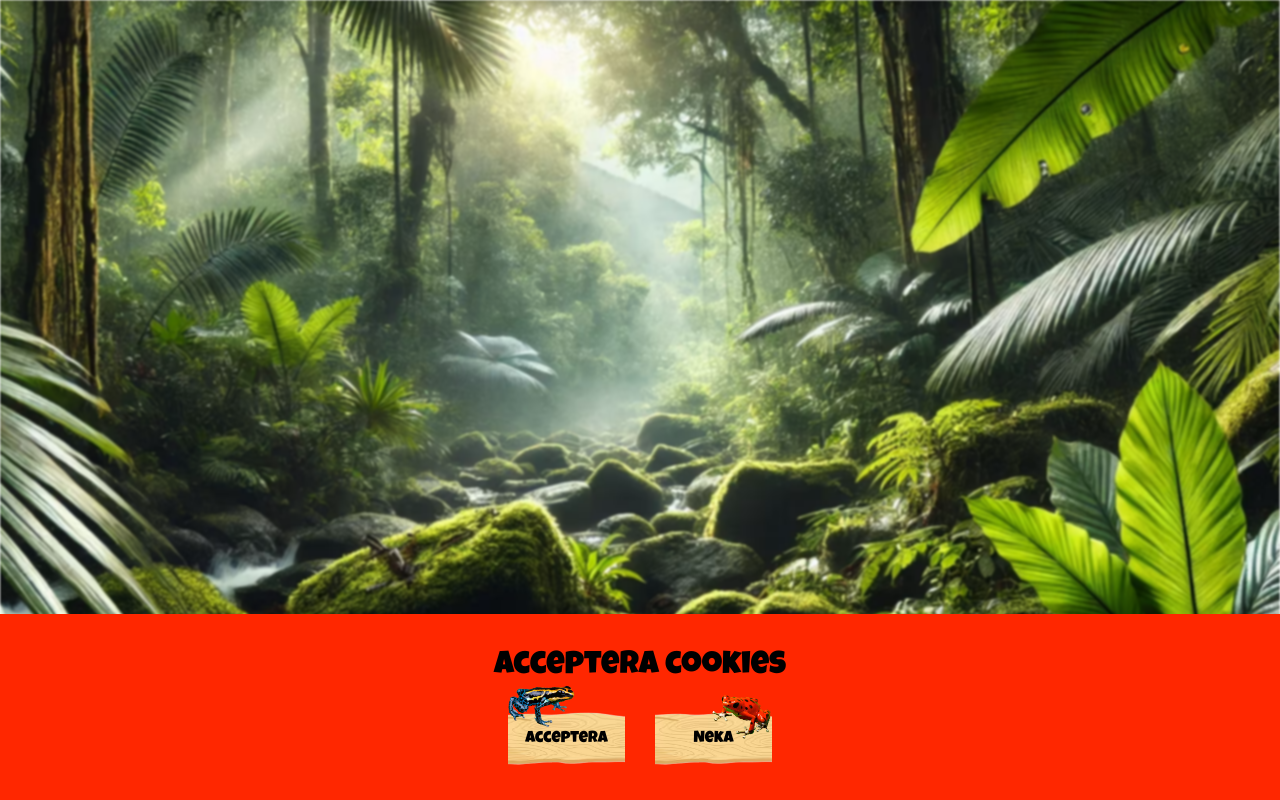
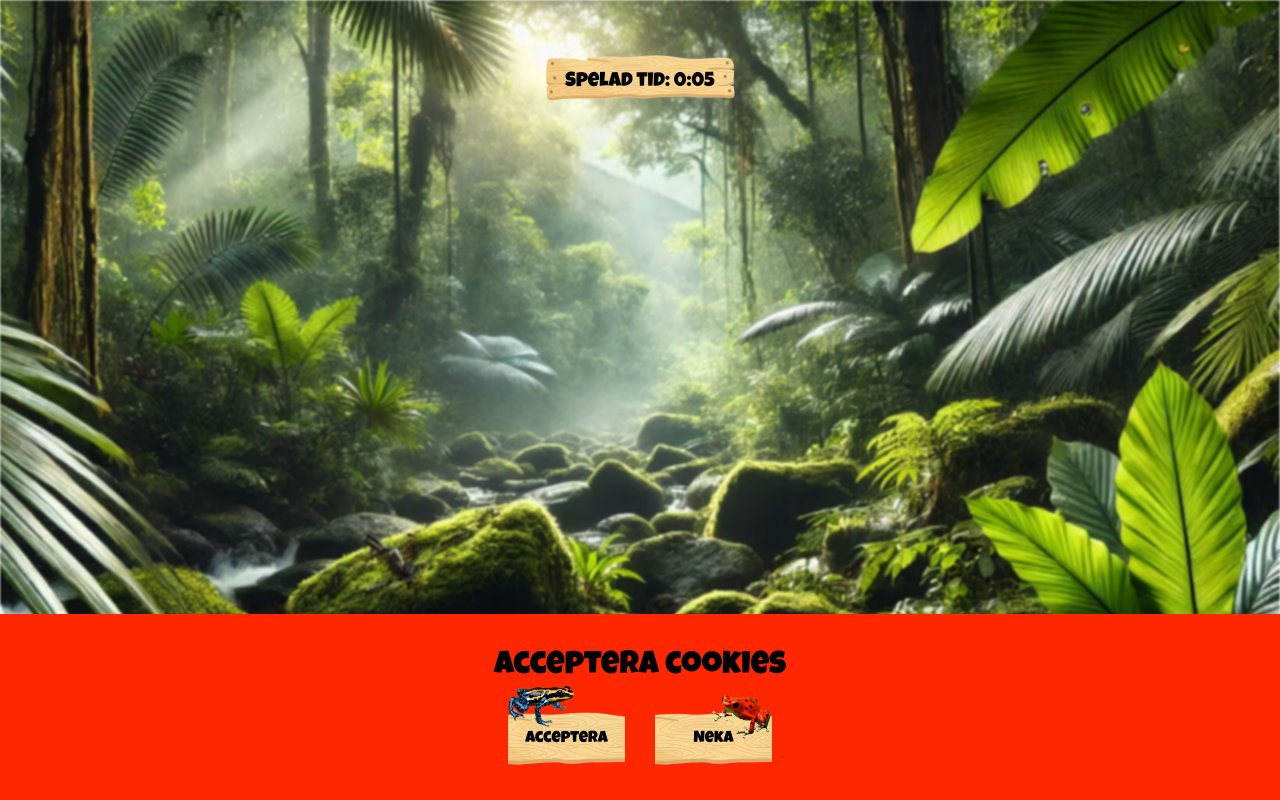
Before and after one commit to oliviaalmseger/Medieinstitutet-GroupProject-Vue-Pilgiftsgrodorna, a Vue app: page /game in a window 1280 px wide. Built offline with nearby package versions, Linux system fonts and the light colour scheme; a web font is replaced by a local one.

Commit message:
style: move timer to top of page

```diff
--- a/src/components/GameTimer.vue
+++ b/src/components/GameTimer.vue
@@ -70,13 +70,13 @@ const formattedTime = computed(() => {
 
 .timer-container {
 position: fixed;
-bottom: 0;
+top: 0;
 left: 0;
 right: 0;
 display: flex;
 justify-content: center;
 align-items: center;
-padding-bottom: 50px;
+padding-top: 50px;
 
   .timer {
     font-family: $button-font;
--- a/src/views/GameView.vue
+++ b/src/views/GameView.vue
@@ -59,7 +59,7 @@ const updateTime = (newTime) => {
 <style scoped lang="scss">
 .container {
     width: 100vw;
-    height: 65vh;
+    height: 100vh;
     position: relative;
 
     .pop-up {
```
